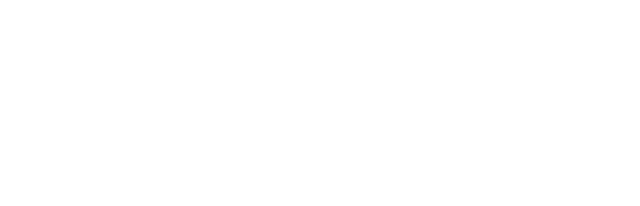
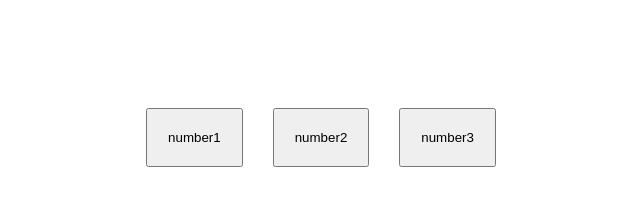
Before and after one commit to Danyil-Sikolenko/Front_end_pro_homework, a plain HTML site: page index.html in a window 1280 px wide. Shown: the whole page, without its empty margins (319-959 px from the left). Drawn offline with Linux system fonts and the light colour scheme.

Commit message:
Використання подій

```diff
--- a/index.html
+++ b/index.html
@@ -3,9 +3,15 @@
 <head>
     <meta charset="UTF-8">
     <meta name="viewport" content="width=device-width, initial-scale=1.0">
+    <link rel="stylesheet" href="style.css">
     <title>Document</title>
 </head>
 <body>
+    <div class="main_block" id="main-block">
+        <button>number1</button>
+        <button>number2</button>
+        <button>number3</button>
+    </div>
 
 
     <script src="main.js"></script>
--- a/main.js
+++ b/main.js
@@ -0,0 +1,7 @@
+const mainBlock = document.querySelector('#main-block');
+
+mainBlock.addEventListener('click', (event) => {
+  if (event.target.tagName === 'BUTTON') {
+    alert(`Клікнуто на кнопці: ${event.target.textContent}`);
+  }
+});
--- /dev/null
+++ b/style.css
@@ -0,0 +1,10 @@
+.main_block{
+    display: flex;
+    justify-content: center;
+    align-items: center;
+    padding-top: 100px;
+    gap: 30px;
+}
+button{
+    padding: 20px;
+}
```
